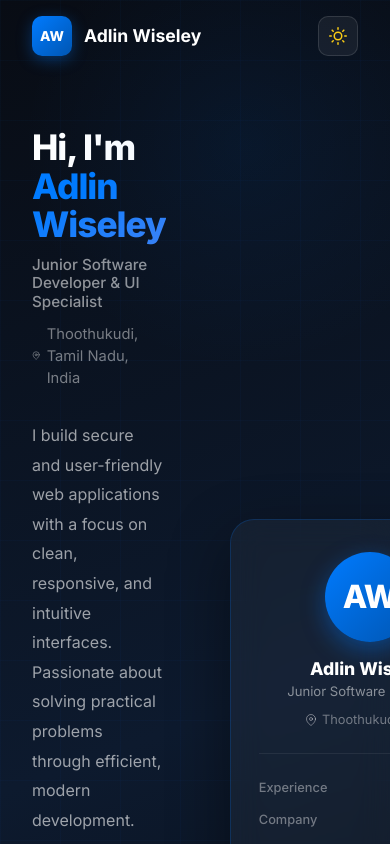
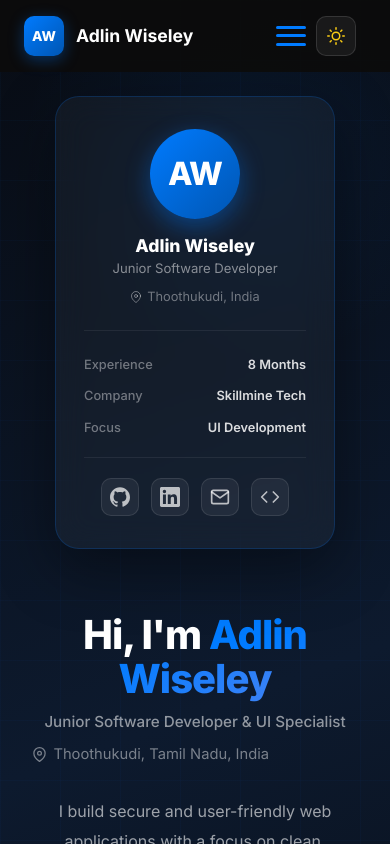
Before and after one commit to adlinwiseley01/Portfolio, a React (Vite) app: page / in a window 390 px wide. Shown: the top 844 px of the page. Built offline with nearby package versions, Linux system fonts and the light colour scheme.

Commit message:
mobile response

```diff
--- a/src/App.jsx
+++ b/src/App.jsx
@@ -6,6 +6,7 @@ import Experience from './components/Experience';
 import Projects from './components/Projects';
 import Contact from './components/Contact';
 import './index.css';
+import './responsive.css';
 
 function App() {
   const [theme, setTheme] = useState(() => {
--- a/src/components/Education.jsx
+++ b/src/components/Education.jsx
@@ -72,7 +72,7 @@ const Education = ({ theme }) => {
                     </h2>
                 </div>
 
-                <div style={{ display: 'grid', gridTemplateColumns: 'repeat(3, 1fr)', gap: '1.5rem' }}>
+                <div className="education-grid" style={{ display: 'grid', gridTemplateColumns: 'repeat(3, 1fr)', gap: '1.5rem' }}>
                     {eduData.map((edu, index) => (
                         <div key={index} style={{
                             background: isDark ? 'linear-gradient(145deg, #141414, #1c1c1c)' : 'white',
--- a/src/components/HeaderAbout.jsx
+++ b/src/components/HeaderAbout.jsx
@@ -62,6 +62,7 @@ const SOCIAL_LINKS = [
 
 const HeaderAbout = ({ theme, toggleTheme }) => {
   const [scrolled, setScrolled] = useState(false);
+  const [menuOpen, setMenuOpen] = useState(false);
 
   useEffect(() => {
     const handleScroll = () => setScrolled(window.scrollY > 50);
@@ -74,7 +75,7 @@ const HeaderAbout = ({ theme, toggleTheme }) => {
   return (
     <>
       {/* Sticky Navbar */}
-      <nav style={{
+      <nav className={`navbar ${scrolled ? 'scrolled' : ''}`} style={{
         position: 'fixed', top: 0, left: 0, right: 0, zIndex: 1000,
         padding: '1rem 2rem',
         background: scrolled
@@ -87,7 +88,7 @@ const HeaderAbout = ({ theme, toggleTheme }) => {
         transition: 'all 0.4s ease',
         display: 'flex', justifyContent: 'space-between', alignItems: 'center',
       }}>
-        <div style={{ display: 'flex', alignItems: 'center', gap: '0.75rem' }}>
+        <div style={{ display: 'flex', alignItems: 'center', gap: '0.75rem', zIndex: 1002 }}>
           <div style={{
             width: '40px', height: '40px', borderRadius: '10px',
             background: 'linear-gradient(135deg, #007bff, #0056b3)',
@@ -99,7 +100,19 @@ const HeaderAbout = ({ theme, toggleTheme }) => {
         </div>
 
         <div style={{ display: 'flex', alignItems: 'center', gap: '0.25rem' }}>
-          <ul style={{ display: 'flex', listStyle: 'none', gap: '0.1rem', margin: 0, padding: 0 }}>
+
+          {/* Hamburger Menu Button */}
+          <button
+            className={`menu-toggle ${menuOpen ? 'open' : ''}`}
+            onClick={() => setMenuOpen(!menuOpen)}
+            aria-label="Toggle Navigation"
+          >
+            <span></span>
+            <span></span>
+            <span></span>
+          </button>
+
+          <ul className={`nav-links ${menuOpen ? 'open' : ''}`} style={{ display: 'flex', listStyle: 'none', gap: '0.1rem', margin: 0, padding: 0 }}>
             {['About', 'Education', 'Skills', 'Experience', 'Projects', 'Contact'].map(item => (
               <li key={item}>
                 <a href={`#${item.toLowerCase()}`} style={{
@@ -107,6 +120,7 @@ const HeaderAbout = ({ theme, toggleTheme }) => {
                   textDecoration: 'none', padding: '0.5rem 0.9rem', borderRadius: '8px',
                   fontSize: '0.88rem', fontWeight: '500', transition: 'all 0.2s ease', display: 'block',
                 }}
+                  onClick={() => setMenuOpen(false)}
                   onMouseEnter={e => { e.target.style.color = isDark ? 'white' : '#007bff'; e.target.style.background = isDark ? 'rgba(0,123,255,0.15)' : 'rgba(0,123,255,0.08)'; }}
                   onMouseLeave={e => { e.target.style.color = isDark ? 'rgba(255,255,255,0.75)' : 'rgba(0,0,0,0.65)'; e.target.style.background = 'transparent'; }}>
                   {item}
@@ -114,13 +128,14 @@ const HeaderAbout = ({ theme, toggleTheme }) => {
               </li>
             ))}
           </ul>
-          <button onClick={toggleTheme} title={isDark ? 'Switch to light mode' : 'Switch to dark mode'} style={{
+
+          <button className="theme-toggle-btn" onClick={toggleTheme} title={isDark ? 'Switch to light mode' : 'Switch to dark mode'} style={{
             marginLeft: '0.4rem', width: '40px', height: '40px', borderRadius: '10px',
             border: isDark ? '1px solid rgba(255,255,255,0.12)' : '1px solid rgba(0,0,0,0.1)',
             background: isDark ? 'rgba(255,255,255,0.06)' : 'rgba(0,0,0,0.05)',
             color: isDark ? '#facc15' : '#6366f1',
             cursor: 'pointer', display: 'flex', alignItems: 'center', justifyContent: 'center',
-            transition: 'all 0.3s', flexShrink: 0,
+            transition: 'all 0.3s', flexShrink: 0, zIndex: 1002
           }}
             onMouseEnter={e => { e.currentTarget.style.background = isDark ? 'rgba(255,255,255,0.12)' : 'rgba(0,0,0,0.1)'; }}
             onMouseLeave={e => { e.currentTarget.style.background = isDark ? 'rgba(255,255,255,0.06)' : 'rgba(0,0,0,0.05)'; }}>
@@ -144,14 +159,14 @@ const HeaderAbout = ({ theme, toggleTheme }) => {
         <div style={{ position: 'absolute', inset: 0, pointerEvents: 'none', backgroundImage: isDark ? 'linear-gradient(rgba(0,123,255,0.03) 1px, transparent 1px), linear-gradient(90deg, rgba(0,123,255,0.03) 1px, transparent 1px)' : 'linear-gradient(rgba(0,123,255,0.05) 1px, transparent 1px), linear-gradient(90deg, rgba(0,123,255,0.05) 1px, transparent 1px)', backgroundSize: '60px 60px' }} />
 
         {/* Two-column content */}
-        <div style={{
+        <div className="hero-container" style={{
           maxWidth: '1200px', margin: '0 auto', padding: '8rem 2rem 5rem',
           display: 'grid', gridTemplateColumns: '1fr auto',
           gap: '4rem', alignItems: 'center', minHeight: '100vh',
         }}>
           {/* LEFT — text */}
-          <div>
-            <h1 style={{
+          <div className="hero-content">
+            <h1 className="hero-title" style={{
               fontSize: 'clamp(2.2rem, 5vw, 4rem)', fontWeight: '800', lineHeight: 1.1,
               margin: '0 0 0.75rem', color: isDark ? 'white' : '#0f172a', letterSpacing: '-1px',
             }}>
@@ -189,7 +204,7 @@ const HeaderAbout = ({ theme, toggleTheme }) => {
             </div>
 
             {/* Stats */}
-            <div style={{ display: 'flex', gap: '2.5rem', marginTop: '3rem', paddingTop: '2.5rem', borderTop: isDark ? '1px solid rgba(255,255,255,0.08)' : '1px solid rgba(0,0,0,0.08)', flexWrap: 'wrap' }}>
+            <div className="hero-stats" style={{ display: 'flex', gap: '2.5rem', marginTop: '3rem', paddingTop: '2.5rem', borderTop: isDark ? '1px solid rgba(255,255,255,0.08)' : '1px solid rgba(0,0,0,0.08)', flexWrap: 'wrap' }}>
               {[{ value: '8+', label: 'Months Experience' }, { value: '5+', label: 'Projects Built' }, { value: '100%', label: 'Commitment' }].map(stat => (
                 <div key={stat.label}>
                   <div style={{ fontSize: '1.8rem', fontWeight: '800', color: '#007bff', lineHeight: 1 }}>{stat.value}</div>
@@ -200,7 +215,7 @@ const HeaderAbout = ({ theme, toggleTheme }) => {
           </div>
 
           {/* RIGHT — Profile card */}
-          <div style={{ display: 'flex', flexDirection: 'column', alignItems: 'center', gap: '1rem', flexShrink: 0 }}>
+          <div className="hero-image" style={{ display: 'flex', flexDirection: 'column', alignItems: 'center', gap: '1rem', flexShrink: 0 }}>
             <div style={{
               width: '280px',
               background: isDark ? 'rgba(255,255,255,0.04)' : 'rgba(255,255,255,0.75)',
--- a/src/components/Projects.jsx
+++ b/src/components/Projects.jsx
@@ -19,7 +19,7 @@ const Projects = ({ theme }) => {
                     </h2>
                 </div>
 
-                <div style={{ maxWidth: '700px', margin: '0 auto' }}>
+                <div className="projects-grid" style={{ maxWidth: '700px', margin: '0 auto' }}>
                     <div style={{
                         background: isDark ? 'linear-gradient(145deg, #0e1a30, #141d2e)' : 'white',
                         borderRadius: '24px',
@@ -69,7 +69,7 @@ const Projects = ({ theme }) => {
                             A comprehensive secure Authentication System with complete UI for login flows, role-based access control, and Multi-Factor Authentication (MFA) with OTP and email verification. Includes full API integration and robust validation handling.
                         </p>
 
-                        <div style={{ display: 'grid', gridTemplateColumns: '1fr 1fr', gap: '0.7rem', marginBottom: '2rem' }}>
+                        <div className="project-features-grid" style={{ display: 'grid', gridTemplateColumns: '1fr 1fr', gap: '0.7rem', marginBottom: '2rem' }}>
                             {[
                                 { icon: '🔑', label: 'Role-Based Access' },
                                 { icon: '📧', label: 'Email Verification' },
--- a/src/components/Skills.jsx
+++ b/src/components/Skills.jsx
@@ -84,7 +84,7 @@ const Skills = ({ theme }) => {
                     </h2>
                 </div>
 
-                <div style={{ display: 'grid', gridTemplateColumns: 'repeat(auto-fit, minmax(260px, 1fr))', gap: '1.25rem' }}>
+                <div className="skills-grid" style={{ display: 'grid', gridTemplateColumns: 'repeat(auto-fit, minmax(260px, 1fr))', gap: '1.25rem' }}>
                     {skillsData.map((skill, index) => (
                         <div key={index} style={{
                             background: isDark ? 'linear-gradient(145deg, #141414, #1c1c1c)' : 'white',
--- /dev/null
+++ b/src/responsive.css
@@ -0,0 +1,138 @@
+/* Mobile Navigation and General Responsiveness */
+@media (max-width: 768px) {
+
+    /* Global Container Padding */
+    section {
+        padding: 4rem 1.5rem !important;
+    }
+
+    /* Navigation */
+    nav {
+        padding: 1rem 1.5rem !important;
+        background: rgba(12, 12, 12, 0.95) !important;
+        backdrop-filter: blur(20px);
+    }
+
+    /* Hamburger Menu Button */
+    .menu-toggle {
+        display: flex !important;
+        flex-direction: column;
+        justify-content: space-around;
+        width: 30px;
+        height: 25px;
+        background: transparent;
+        border: none;
+        cursor: pointer;
+        z-index: 1001;
+        padding: 0;
+    }
+
+    .menu-toggle span {
+        width: 100%;
+        height: 3px;
+        background: #007bff;
+        border-radius: 10px;
+        transition: all 0.3s linear;
+        position: relative;
+        transform-origin: 1px;
+    }
+
+    /* Hamburger Animation */
+    .menu-toggle.open span:first-child {
+        transform: rotate(45deg);
+    }
+
+    .menu-toggle.open span:nth-child(2) {
+        opacity: 0;
+        transform: translateX(20px);
+    }
+
+    .menu-toggle.open span:nth-child(3) {
+        transform: rotate(-45deg);
+    }
+
+    /* Theme Toggle Button Position */
+    .theme-toggle-btn {
+        margin-right: 10px;
+    }
+
+    /* Navigation Links - Mobile View */
+    .nav-links {
+        display: flex;
+        flex-direction: column;
+        justify-content: center;
+        background: #0c0c0c;
+        height: 100vh;
+        text-align: center;
+        padding: 2rem;
+        position: absolute;
+        top: 0;
+        left: 0;
+        width: 100%;
+        transition: transform 0.3s ease-in-out;
+        transform: translateX(100%);
+        z-index: 999;
+    }
+
+    .nav-links.open {
+        transform: translateX(0);
+    }
+
+    .nav-links li {
+        margin: 1.5rem 0;
+    }
+
+    .nav-links a {
+        font-size: 1.5rem !important;
+    }
+
+    /* Hero Section */
+    .hero-container {
+        grid-template-columns: 1fr !important;
+        text-align: center;
+        padding-top: 6rem !important;
+        gap: 3rem !important;
+    }
+
+    .hero-content {
+        order: 2;
+    }
+
+    .hero-image {
+        order: 1;
+        margin-bottom: 1rem;
+    }
+
+    .hero-title {
+        font-size: 2.5rem !important;
+    }
+
+    .hero-stats {
+        justify-content: center;
+        gap: 1.5rem !important;
+    }
+
+    /* Education Grid */
+    .education-grid {
+        grid-template-columns: 1fr !important;
+    }
+
+    /* Projects Grid */
+    .projects-grid {
+        grid-template-columns: 1fr !important;
+    }
+
+    .project-features-grid {
+        grid-template-columns: 1fr !important;
+    }
+
+    /* Skills Grid */
+    .skills-grid {
+        grid-template-columns: repeat(auto-fit, minmax(140px, 1fr)) !important;
+    }
+}
+
+/* Desktop default for menu toggle */
+.menu-toggle {
+    display: none;
+}
```
